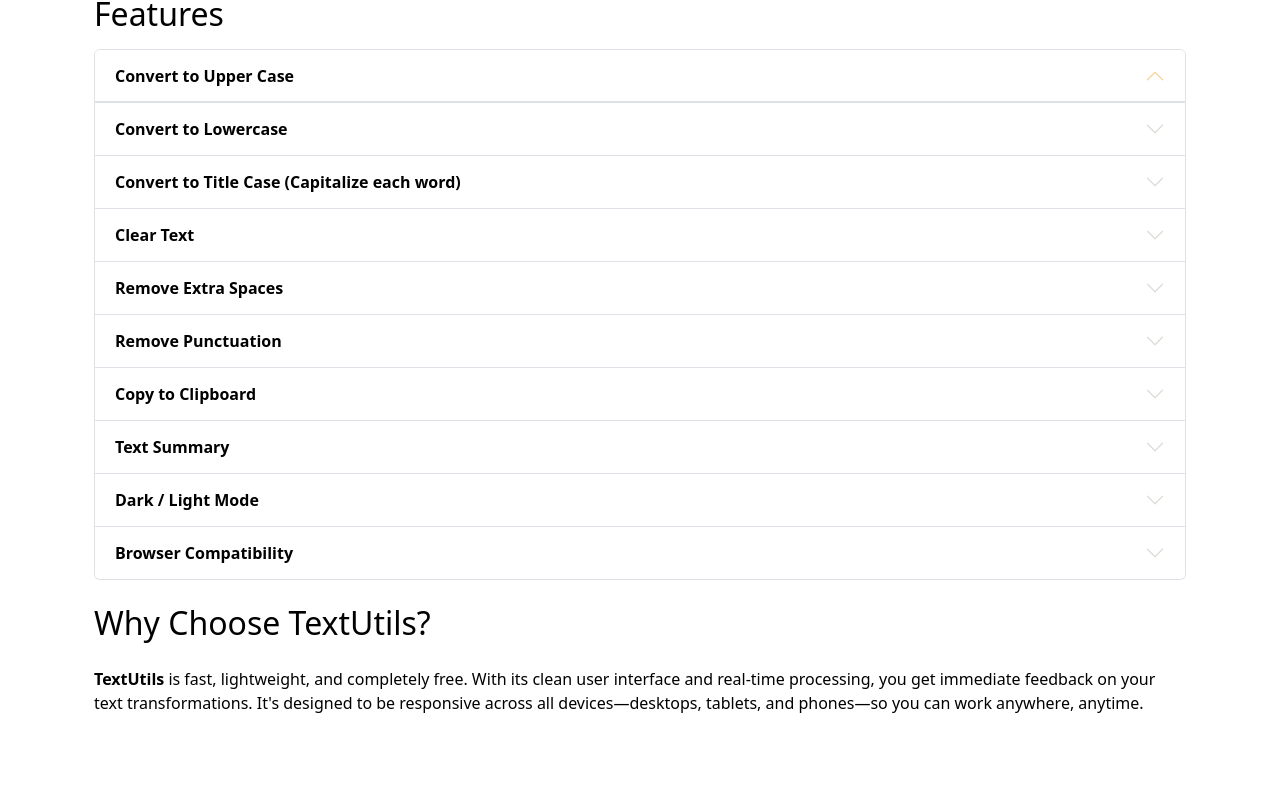
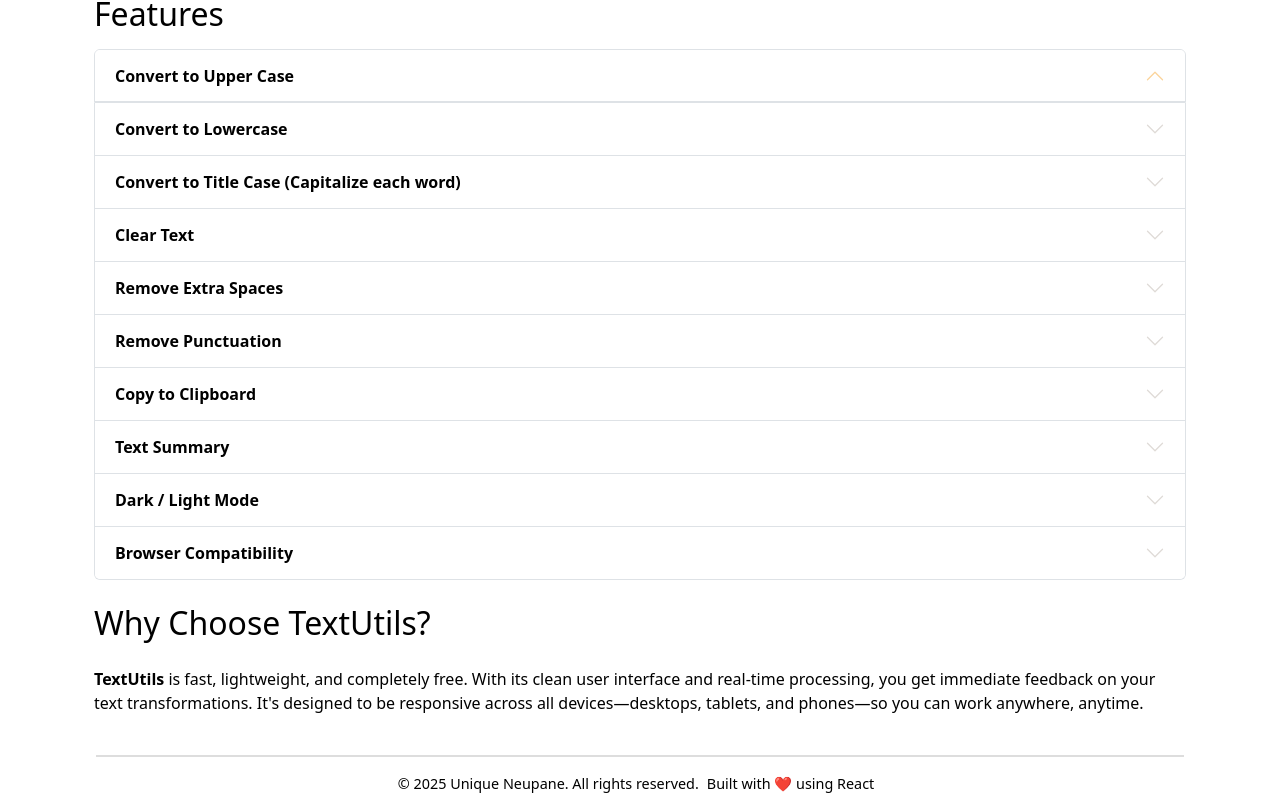
Before and after one commit to uniqueneupane1/text-utils-react, a React (Create React App) app: page /about in a window 1280 px wide. Shown: the part 263-1073 px from the top of the page. Before the commit the page ends 994 px from the top, so only its background shows below. Built offline with nearby package versions, Linux system fonts and the light colour scheme.

Commit message:
Add simple footer

```diff
--- a/package.json
+++ b/package.json
@@ -4,6 +4,7 @@
   "private": true,
   "dependencies": {
     "@fortawesome/fontawesome-svg-core": "^6.7.2",
+    "@fortawesome/free-brands-svg-icons": "^6.7.2",
     "@fortawesome/free-solid-svg-icons": "^6.7.2",
     "@fortawesome/react-fontawesome": "^0.2.2",
     "@testing-library/dom": "^10.4.0",
--- a/src/App.js
+++ b/src/App.js
@@ -3,6 +3,7 @@
 import About from "./components/About";
 import Navbar from "./components/Navbar";
 import TextForm from "./components/TextForm";
+import Footer from "./components/Footer";
 import { BrowserRouter as Router, Routes, Route } from "react-router-dom";
 import React, { useState } from "react";
 import Alert from "./components/Alert";
@@ -64,6 +65,7 @@
           <Route exact path="/about" element={<About mode={mode} style={textAreaStyle} />} />
         </Routes>
       </div>
+      <Footer style={textAreaStyle}/>
     </Router>
   );
 }
--- /dev/null
+++ b/src/components/Footer.css
@@ -0,0 +1,16 @@
+.footer-divider {
+    border: none;
+    border-top: 2px solid #7a7979;;
+    margin: 40px auto 0;
+    width: 85%;
+}
+
+.footer-container {
+  background-color:#f8f9fa;;
+  font-size: 0.9rem;
+  color: #444;
+}
+
+.footer-bottom {
+    justify-content: center;
+}
--- /dev/null
+++ b/src/components/Footer.js
@@ -0,0 +1,16 @@
+import React from "react";
+import "./Footer.css";
+
+export default function Footer(props) {
+  return (
+    <div className="footer-container mt-4" style={props.style}>
+      <hr className="footer-divider" />
+      <div className="footer-bottom d-flex mt-3">
+        <p>
+          © {new Date().getFullYear()} Unique Neupane. All rights reserved.
+        </p>
+        <p className="mx-2">Built with ❤️ using React</p>
+      </div>
+    </div>
+  );
+}
```
Also changed, not shown: 1 other file (tests, documents, lock files or other folders).
